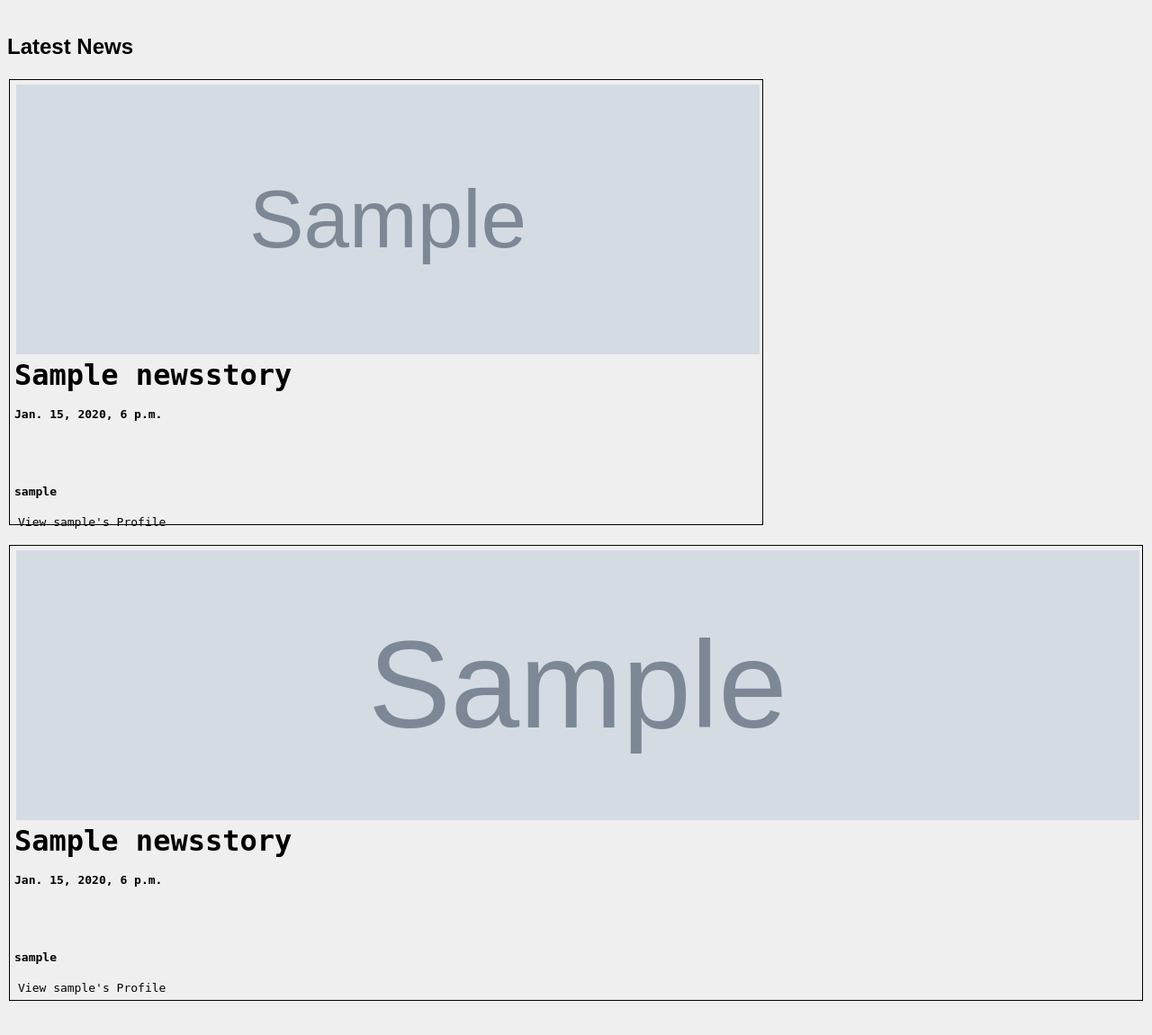
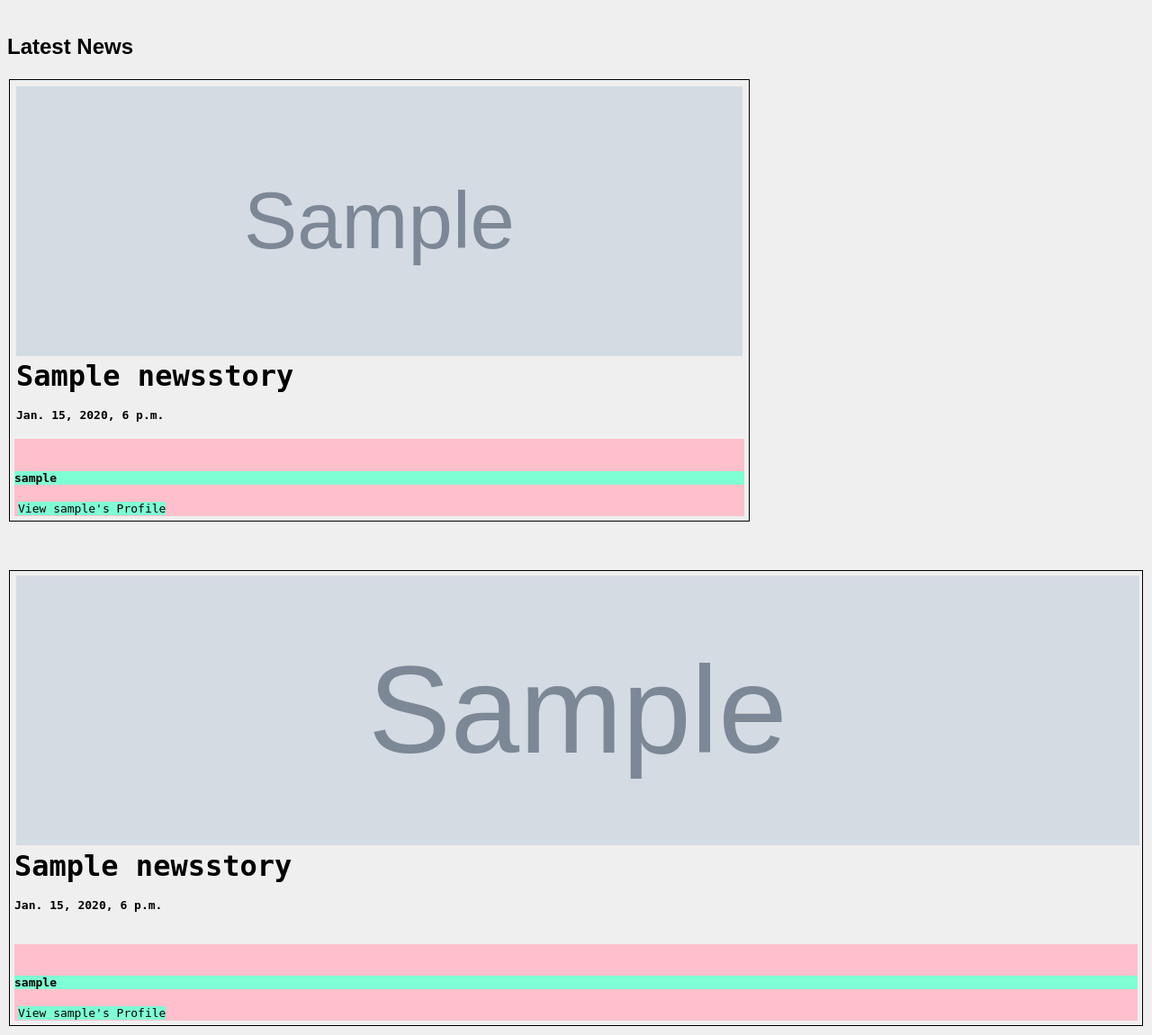
Before and after one commit to blakerach1/she_codes_news, a Django app: page /news/ in a window 1280 px wide. Shown: the part 87-1238 px from the top of the page at 90% size. Before the commit the page ends 1200 px from the top, so only its background shows below. Run offline with Django 4.2, Linux system fonts and the light colour scheme; tables that the repository leaves empty hold one stand-in row (values such as "Sample post"); grey boxes marked "Sample" are stand-in pictures; parts of the project's set-up code (start-up, migrations or seed data) failed here and were passed over; some web fonts are replaced.

Commit message:
some css edits to index.html

```diff
--- a/she_codes_news/news/static/news/styles.css
+++ b/she_codes_news/news/static/news/styles.css
@@ -13,35 +13,41 @@
 #latest-stories {
     display: grid;
     grid-template-columns: 2fr 1fr;
-    grid-template-rows: 1fr 1fr 1fr;
-    gap: 1px 1px;
-    grid-template-areas: "left-1 right-1" "left-1 right-2" "left-1 right-3";
-    max-height: 500px;
+    gap: 1.5rem;
 }
 
 #story-card-1 {
-    grid-area: left-1;
+    grid-row: 1 / 4;
 }
 
-#story-card-2 {
-    grid-area: right-1;
+#story-card-1,
+#story-card-2,
+#story-card-3,
+#story-card-4 {
+    display: flex;
+    flex-direction: column;
 }
 
-#story-card-3 {
-    grid-area: right-2;
+.story-img-text-2,
+.story-img-text-3,
+.story-img-text-4 {
+    display: flex;
+    background-color: greenyellow;
 }
 
-#story-card-4 {
-    grid-area: right-3;
+.user-details{
+    background-color: pink;
 }
 
-#story-card-2 a,
-#story-card-3 a,
-#story-card-4 a {
-    display: flex;
-    max-height: 120px;
-    width: 100%;
-    height: 100%;
+.user-details a,
+.user-details h4 {
+    background-color: aquamarine;
+}
+
+#story-card-2 .story-card-text,
+#story-card-3 .story-card-text,
+#story-card-4 .story-card-text {
+    text-align: end;
 }
 
 #story-card-2 .story-card-text h3,
@@ -65,6 +71,7 @@
 }
 
 #all-stories {
+    margin-top: 2rem;
     display: flex;
     flex-wrap: wrap;
     justify-content: space-between;
--- a/she_codes_news/news/templates/news/storyCard.html
+++ b/she_codes_news/news/templates/news/storyCard.html
@@ -1,5 +1,6 @@
 <div class="story-card" id="story-card-{{ position }}">
-    <a href="{% url 'news:story' story.id %}">
+
+    <a href="{% url 'news:story' story.id %}" class="story-img-text-{{ position }}">
         {% if story.image %}
             <img src="{{ story.image }}">
         {% else  %}
@@ -10,6 +11,8 @@
             <h4>{{ story.pub_date }}</h4>
         </div>
     </a>
+
+
     <div class="user-details">
         <a href="{% url 'news:authorStories' story.author %}">
         <h4>{{ story.author }}</h4>
```
